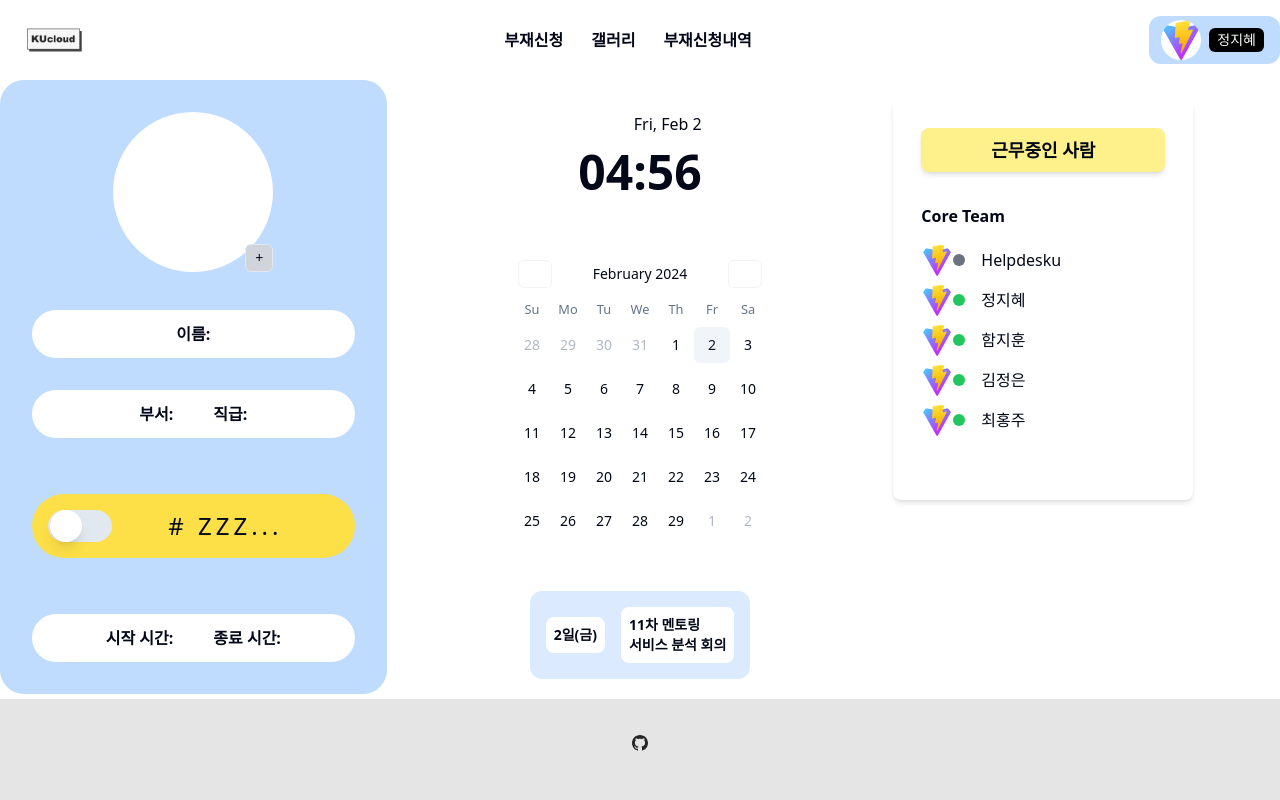
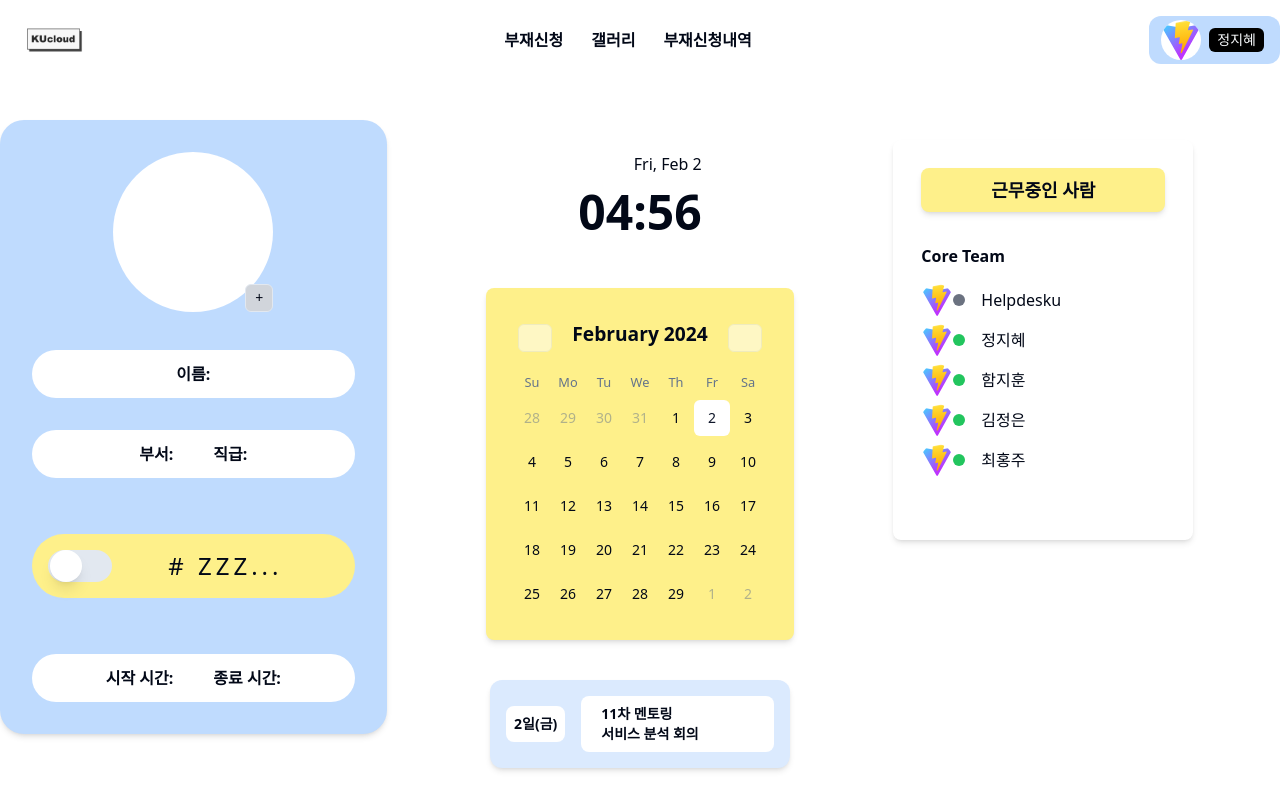
Before and after one commit to ohhhInFastcampus/toyproject1, a React (Vite) app: page / in a window 1280 px wide. Shown: the top 800 px of the page. Built offline with nearby package versions, Linux system fonts and the light colour scheme.

Commit message:
메인 페이지 CSS 수정

```diff
--- a/src/components/main/Calendar.tsx
+++ b/src/components/main/Calendar.tsx
@@ -1,11 +1,11 @@
-import * as React from "react"
+import * as React from "react";
 // import { ChevronLeft, ChevronRight } from "lucide-react"
-import { DayPicker } from "react-day-picker"
+import { DayPicker } from "react-day-picker";
 
-import { cn } from "@/utils"
-import { buttonVariants } from "@/components/ui/button"
+import { cn } from "@/utils";
+import { buttonVariants } from "@/components/ui/button";
 
-export type CalendarProps = React.ComponentProps<typeof DayPicker>
+export type CalendarProps = React.ComponentProps<typeof DayPicker>;
 
 function Calendar({
   className,
@@ -16,20 +16,24 @@ function Calendar({
   return (
     <DayPicker
       showOutsideDays={showOutsideDays}
-      className={cn("np-3", className)}
+      className={cn(
+        "np-7 nrounded-lg nshadow-md nborder-2 nbg-yellow-200",
+        className
+      )}
       classNames={{
-        months: "nflex nflex-col nsm:nflex-row nspace-y-4 nsm:nspace-x-4 nsm:nspace-y-0",
+        months:
+          "nflex nflex-col nsm:nflex-row nspace-y-4 nsm:nspace-x-4 nsm:nspace-y-0",
         month: "nspace-y-4",
         caption: "nflex njustify-center npt-1 nrelative nitems-center",
-        caption_label: "ntext-sm nfont-medium",
-        nav: "nspace-x-1 nflex nitems-center",
+        caption_label: "ntext-[1.2rem] nfont-bold nmb-2",
+        nav: "nspace-x-1 nflex nitems-center ",
         nav_button: cn(
           buttonVariants({ variant: "outline" }),
           "nh-7 nw-7 nbg-transparent np-0 nopacity-50 nhover:nopacity-100"
         ),
-        nav_button_previous: "nabsolute nleft-1",
-        nav_button_next: "nabsolute nright-1",
-        table: "nw-full nborder-collapse nspace-y-1",
+        nav_button_previous: "nabsolute nleft-1 nbg-white",
+        nav_button_next: "nabsolute nright-1 nbg-white",
+        table: "nw-full nborder-collapse nspace-y-1 ",
         head_row: "nflex",
         head_cell:
           "ntext-muted-foreground nrounded-md nw-9 nfont-normal ntext-[0.8rem]",
@@ -37,12 +41,12 @@ function Calendar({
         cell: "nh-9 nw-9 ntext-center ntext-sm np-0 nrelative [&:nhas([aria-selected].nday-range-end)]:nrounded-r-md [&:nhas([aria-selected].nday-outside)]:nbg-accent/50 [&:nhas([aria-selected])]:nbg-accent nfirst:[&:nhas([aria-selected])]:nrounded-l-md nlast:[&:nhas([aria-selected])]:nrounded-r-md nfocus-within:nrelative nfocus-within:z-20",
         day: cn(
           buttonVariants({ variant: "ghost" }),
-          "nh-9 nw-9 np-0 nfont-normal naria-selected:nopacity-100"
+          "nh-9 nw-9 np-0 nfont-normal naria-selected:nopacity-100 "
         ),
         day_range_end: "nday-range-end",
         day_selected:
           "nbg-primary ntext-primary-foreground nhover:nbg-primary nhover:ntext-primary-foreground nfocus:nbg-primary nfocus:ntext-primary-foreground",
-        day_today: "nbg-accent ntext-accent-foreground",
+        day_today: "nbg-accent ntext-accent-foreground nbg-white",
         day_outside:
           "nday-outside ntext-muted-foreground nopacity-50 naria-selected:nbg-accent/50 naria-selected:ntext-muted-foreground naria-selected:nopacity-30",
         day_disabled: "ntext-muted-foreground nopacity-50",
@@ -58,8 +62,8 @@ function Calendar({
       // }}
       {...props}
     />
-  )
+  );
 }
-Calendar.displayName = "Calendar"
+Calendar.displayName = "Calendar";
 
-export { Calendar }
+export { Calendar };
--- a/src/components/main/MainJobState.tsx
+++ b/src/components/main/MainJobState.tsx
@@ -11,7 +11,7 @@ export default function MainJobState({
 }: MainSwitchModalProps) {
   return (
     <>
-      <div className="nflex nflex-row nbg-yellow-300 nitems-center np-4 nrounded-full ntext-2xl ">
+      <div className="nflex nflex-row nbg-yellow-200 nitems-center np-4 nrounded-full ntext-2xl ">
         <div className="">
           <MainSwitchModal
             onSwitchChange={onSwitchChange}
--- a/src/components/main/TodoList.tsx
+++ b/src/components/main/TodoList.tsx
@@ -3,28 +3,30 @@ import { useEffect, useState } from "react";
 const SECOND_TO_MILLISECONDS = 1000;
 
 function TodoList() {
-  const [ date, setDate] = useState(new Date());
+  const [date, setDate] = useState(new Date());
 
   useEffect(() => {
-      const timerId = setInterval(() => {
-          setDate(new Date());
-      }, SECOND_TO_MILLISECONDS);
-      return () => clearInterval(timerId);
+    const timerId = setInterval(() => {
+      setDate(new Date());
+    }, SECOND_TO_MILLISECONDS);
+    return () => clearInterval(timerId);
   }, []);
 
-  const dayOfWeek = date.toLocaleString('ko', { weekday: 'short' });
-  const monthDay = date.toLocaleString('ko', { day: 'numeric' });
+  const dayOfWeek = date.toLocaleString("ko", { weekday: "short" });
+  const monthDay = date.toLocaleString("ko", { day: "numeric" });
 
   return (
-    <div className="nflex nitems-center nbg-blue-100 nrounded-xl np-4 nspace-x-4">
+    <div className="nw-[300px] nflex nitems-center nbg-blue-100 nrounded-xl nshadow-md nborder-2 np-4 nspace-x-4">
       <div className="nbg-white nrounded-lg np-2">
         <p className="ntext-sm nfont-bold">{`${monthDay}(${dayOfWeek})`}</p>
       </div>
       <div className="nflex-1 nbg-white nrounded-lg np-2">
-        <p className="ntext-sm nfont-semibold">11차 멘토링 <br /> 서비스 분석 회의 </p>
+        <p className="ntext-sm nfont-semibold nml-3">
+          11차 멘토링 <br /> 서비스 분석 회의{" "}
+        </p>
       </div>
     </div>
   );
 }
 
-export { TodoList }
+export { TodoList };
--- a/src/components/main/UserMain.tsx
+++ b/src/components/main/UserMain.tsx
@@ -14,7 +14,7 @@ const UserMain = (props: MemberDetailType) => {
   return (
     <>
       <div className="nw-[400px]">
-        <div className="nflex nflex-col nrounded-3xl nbg-blue-200 np-8 ngap-y-8 ">
+        <div className="nflex nflex-col nrounded-3xl nbg-blue-200 np-8 ngap-y-8 nshadow-md nborder-2">
           <div className="nself-center ">
             <UserAvatar {...props} />
           </div>
--- a/src/containers/main/index.tsx
+++ b/src/containers/main/index.tsx
@@ -2,7 +2,11 @@ import Main from "@/templates/main";
 import { MemberDetailType } from "@/components/main/types";
 
 const MainPage = (props: MemberDetailType) => {
-  return <Main {...props} />;
+  return (
+    <div className="nmt-[40px] nmb-[40px]">
+      <Main {...props} />;
+    </div>
+  );
 };
 
 export default MainPage;
--- a/src/templates/main/index.tsx
+++ b/src/templates/main/index.tsx
@@ -8,7 +8,7 @@ import { MemberDetailType } from "@/components/main/types";
 
 const Main = (props: MemberDetailType) => {
   return (
-    <div className="nflex ngap-[40px]">
+    <div className="nflex ngap-[40px] nmt-[40px] nmb-[40px]">
       <UserMain {...props} />
       <div className="nw-[400px] nm-5 nflex nflex-col nitems-center ngap-y-10">
         <Clock />
```
